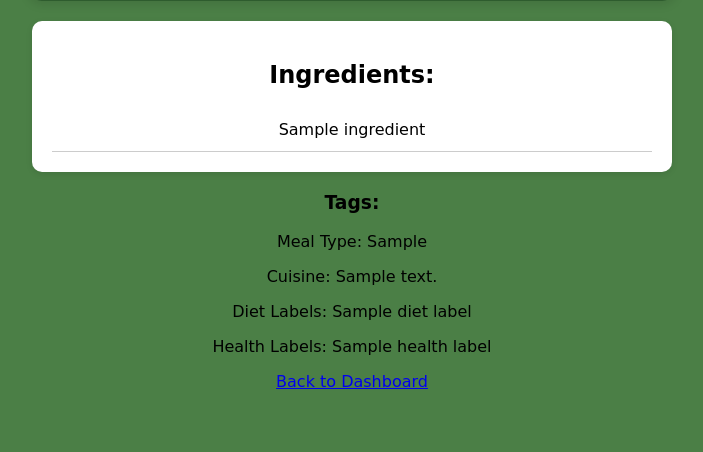
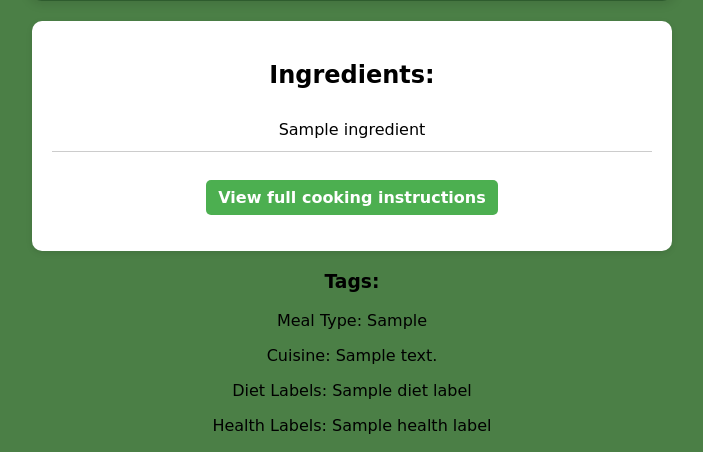
Before and after one commit to pjeff1465/capstone_project, a Flask app: template app/templates/recipe_details.html in a window 1280 px wide. Shown: the part 491-943 px from the top of the page, without its empty margins (288-991 px from the left). Before the commit the page ends 880 px from the top, so only its background shows below. Run offline with Flask 2, Linux system fonts and the light colour scheme; the template is opened without the code that fills it: most values are stand-ins (such as "Sample title", 1, 10 or a date in 2020); grey boxes marked "Sample" are stand-in pictures.

Commit message:
added link to recipe

```diff
--- a/app/routes.py
+++ b/app/routes.py
@@ -107,3 +107,8 @@ def recipe_details(recipe_id):
         return redirect(url_for('auth.dashboard'))
 
     return render_template('recipe_details.html', recipe=recipe)
+
+@auth.route('/recipe/<int:recipe_id>')
+def show_recipe(recipe_id):
+    recipe = recipe_id
+    return render_template('recipe.html', recipe=recipe)
--- a/app/static/css/main.css
+++ b/app/static/css/main.css
@@ -311,6 +311,21 @@ h1 {
     line-height: 1.4;
 }
 
+.recipe-link {
+    display: inline-block;
+    margin-top: 12px;
+    color: #fff;
+    background-color: #4CAF50;
+    padding: 8px 12px;
+    text-decoration: none;
+    border-radius: 5px;
+    font-weight: bold;
+}
+
+.recipe-link:hover {
+    background-color: #45a049;
+}
+
 .recipe{
     text-align:center;
     justify-content: center;
--- a/app/templates/recipe_details.html
+++ b/app/templates/recipe_details.html
@@ -65,6 +65,11 @@
                     <li>{{ ingredient }}</li>
                 {% endfor %}
             </ul>
+            <p>
+                <a href="{{ recipe.url }}" target="_blank" class="recipe-link">
+                    View full cooking instructions
+                </a>
+            </p>
         </div>
 
 
```
